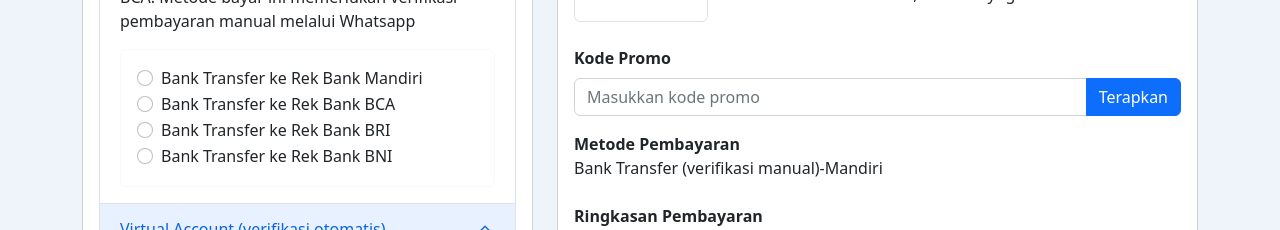
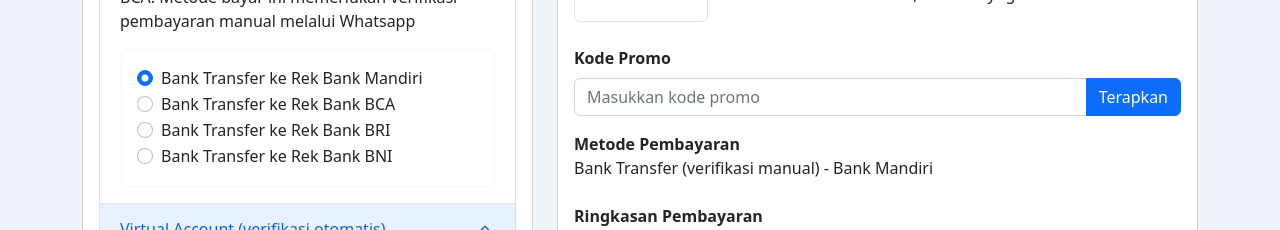
Before and after one commit to nanangkoesharwanto/react-tugas-akhir, a React (Create React App) app: page /checkout in a window 1280 px wide. Shown: the part 402-632 px from the top of the page. Built offline with nearby package versions, Linux system fonts and the light colour scheme.

Commit message:
add state radio button metode pembayaran

```diff
--- a/src/pages/checkout/index.js
+++ b/src/pages/checkout/index.js
@@ -14,8 +14,10 @@
 import girl from "../../assets/images/girl.png";
 import { useNavigate } from "react-router-dom";
 import { FiArrowLeft } from "react-icons/fi";
+import { useState } from "react";
 
 const CheckoutPage = () => {
+    const [metode, setMetode] = useState('Bank Transfer (verifikasi manual) - Bank Mandiri');
     const { entities } = useSelector((state) => state.cart);
     const countTotal = (data) => {
         const result = data.reduce((prev, curr) => {
@@ -54,24 +56,29 @@
                                                     id="radio1"
                                                     label="Bank Transfer ke Rek Bank Mandiri"
                                                     name="group1"
+                                                    checked={metode === 'Bank Transfer (verifikasi manual) - Bank Mandiri'}
+                                                    onChange={() => {setMetode('Bank Transfer (verifikasi manual) - Bank Mandiri')}}
                                                 />
                                                 <Form.Check
                                                     type="radio"
                                                     id="radio2"
                                                     label="Bank Transfer ke Rek Bank BCA"
                                                     name="group1"
+                                                    onChange={() => {setMetode('Bank Transfer (verifikasi manual) - Bank BCA')}}
                                                 />
                                                 <Form.Check
                                                     type="radio"
                                                     id="radio3"
                                                     label="Bank Transfer ke Rek Bank BRI"
                                                     name="group1"
+                                                    onChange={() => {setMetode('Bank Transfer (verifikasi manual) - Bank BRI')}}
                                                 />
                                                 <Form.Check
                                                     type="radio"
                                                     id="radio4"
                                                     label="Bank Transfer ke Rek Bank BNI"
                                                     name="group1"
+                                                    onChange={() => {setMetode('Bank Transfer (verifikasi manual) - Bank BNI')}}
                                                 />
                                             </Card.Body>
                                         </Card>
@@ -90,27 +97,31 @@
                                             <Card.Body>
                                                 <Form.Check
                                                     type="radio"
-                                                    id="radio1"
+                                                    id="radio8"
                                                     label="Virtual Account Bank Mandiri"
                                                     name="group1"
+                                                    onChange={() => {setMetode('Virtual Account (verifikasi otomatis) - Bank Mandiri')}}
                                                 />
                                                 <Form.Check
                                                     type="radio"
-                                                    id="radio2"
+                                                    id="radio5"
                                                     label="Virtual Account Bank BCA"
                                                     name="group1"
+                                                    onChange={() => {setMetode('Virtual Account (verifikasi otomatis) - Bank BCA')}}
                                                 />
                                                 <Form.Check
                                                     type="radio"
-                                                    id="radio3"
+                                                    id="radio6"
                                                     label="Virtual Account Bank BRI"
                                                     name="group1"
+                                                    onChange={() => {setMetode('Virtual Account (verifikasi otomatis) - Bank BRI')}}
                                                 />
                                                 <Form.Check
                                                     type="radio"
-                                                    id="radio4"
+                                                    id="radio7"
                                                     label="Virtual Account Bank BNI"
                                                     name="group1"
+                                                    onChange={() => {setMetode('Virtual Account (verifikasi otomatis) - Bank BNI')}}
                                                 />
                                             </Card.Body>
                                         </Card>
@@ -167,7 +178,7 @@
 
                             <p className="mb-4">
                                 <b>Metode Pembayaran</b>
-                                <div>Bank Transfer (verifikasi manual)-Mandiri</div>
+                                <div>{metode}</div>
                             </p>
 
                             <p className="mb-0">
--- a/src/pages/detail/index.js
+++ b/src/pages/detail/index.js
@@ -15,6 +15,7 @@
     const fetchProduct = async (productId) => {
         await dispatch(getDetail(productId));
     };
+
     const tambah = (item) => {
         dispatch(addItem(item));
         setShow(true);
```
